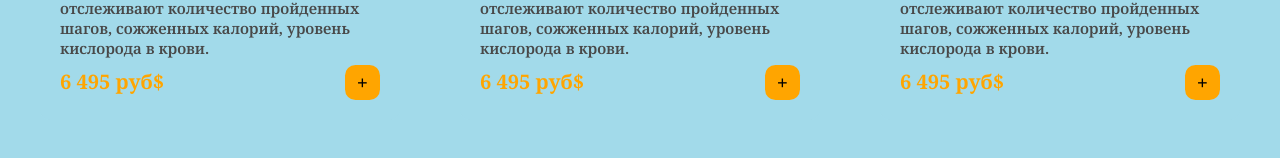
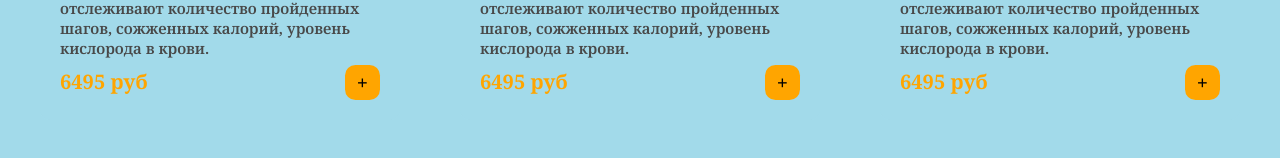
Before and after one commit to SimpLeLuCki/shop, a React (Create React App) app: page / in a window 1280 px wide. Shown: the part 749-907 px from the top of the page. Built offline with nearby package versions, Linux system fonts and the light colour scheme.

Commit message:
Add orders in bascet add new styles and functions

```diff
--- a/src/App.js
+++ b/src/App.js
@@ -16,7 +16,7 @@ export default function App() {
       img: 'smart watch.webp',
       desc: 'Смарт-часы Samsung Galaxy Fit3 обладают женским календарем, с помощью которого можно контролировать цикл и сопутствующие симптомы. Тренировки в количестве 107 штук позволяют поддерживать физическую форму без посещения тренажерного зала. Точные датчики отслеживают количество пройденных шагов, сожженных калорий, уровень кислорода в крови.',
       category: 'samsung',
-      price: '6 495 руб'
+      price: '6495'
 
     },
 
@@ -26,7 +26,7 @@ export default function App() {
       img: 'smart watch.webp',
       desc: 'Смарт-часы Samsung Galaxy Fit3 обладают женским календарем, с помощью которого можно контролировать цикл и сопутствующие симптомы. Тренировки в количестве 107 штук позволяют поддерживать физическую форму без посещения тренажерного зала. Точные датчики отслеживают количество пройденных шагов, сожженных калорий, уровень кислорода в крови.',
       category: 'samsung',
-      price: '6 495 руб'
+      price: '6495'
     },
 
     {
@@ -35,7 +35,7 @@ export default function App() {
       img: 'smart watch.webp',
       desc: 'Смарт-часы Samsung Galaxy Fit3 обладают женским календарем, с помощью которого можно контролировать цикл и сопутствующие симптомы. Тренировки в количестве 107 штук позволяют поддерживать физическую форму без посещения тренажерного зала. Точные датчики отслеживают количество пройденных шагов, сожженных калорий, уровень кислорода в крови.',
       category: 'samsung',
-      price: '6 495 руб'
+      price: '6495'
     },
 
     {
@@ -44,7 +44,7 @@ export default function App() {
       img: 'smart watch.webp',
       desc: 'Смарт-часы Samsung Galaxy Fit3 обладают женским календарем, с помощью которого можно контролировать цикл и сопутствующие симптомы. Тренировки в количестве 107 штук позволяют поддерживать физическую форму без посещения тренажерного зала. Точные датчики отслеживают количество пройденных шагов, сожженных калорий, уровень кислорода в крови.',
       category: 'samsung',
-      price: '6 495 руб'
+      price: '6495'
     },
 
     {
@@ -53,7 +53,7 @@ export default function App() {
       img: 'smart watch.webp',
       desc: 'Смарт-часы Samsung Galaxy Fit3 обладают женским календарем, с помощью которого можно контролировать цикл и сопутствующие симптомы. Тренировки в количестве 107 штук позволяют поддерживать физическую форму без посещения тренажерного зала. Точные датчики отслеживают количество пройденных шагов, сожженных калорий, уровень кислорода в крови.',
       category: 'samsung',
-      price: '6 495 руб'
+      price: '6495'
     },
 
     {
@@ -62,7 +62,7 @@ export default function App() {
       img: 'smart watch.webp',
       desc: 'Смарт-часы Samsung Galaxy Fit3 обладают женским календарем, с помощью которого можно контролировать цикл и сопутствующие симптомы. Тренировки в количестве 107 штук позволяют поддерживать физическую форму без посещения тренажерного зала. Точные датчики отслеживают количество пройденных шагов, сожженных калорий, уровень кислорода в крови.',
       category: 'samsung',
-      price: '6 495 руб'
+      price: '6495'
     },
 
     {
@@ -71,7 +71,7 @@ export default function App() {
       img: 'smart watch.webp',
       desc: 'Смарт-часы Samsung Galaxy Fit3 обладают женским календарем, с помощью которого можно контролировать цикл и сопутствующие симптомы. Тренировки в количестве 107 штук позволяют поддерживать физическую форму без посещения тренажерного зала. Точные датчики отслеживают количество пройденных шагов, сожженных калорий, уровень кислорода в крови.',
       category: 'samsung',
-      price: '6 495 руб'
+      price: '6495'
     },
 
     {
@@ -80,7 +80,7 @@ export default function App() {
       img: 'smart watch.webp',
       desc: 'Смарт-часы Samsung Galaxy Fit3 обладают женским календарем, с помощью которого можно контролировать цикл и сопутствующие симптомы. Тренировки в количестве 107 штук позволяют поддерживать физическую форму без посещения тренажерного зала. Точные датчики отслеживают количество пройденных шагов, сожженных калорий, уровень кислорода в крови.',
       category: 'samsung',
-      price: '6 495 руб'
+      price: '6495'
     },
 
     {
@@ -89,7 +89,7 @@ export default function App() {
       img: 'smart watch.webp',
       desc: 'Смарт-часы Samsung Galaxy Fit3 обладают женским календарем, с помощью которого можно контролировать цикл и сопутствующие симптомы. Тренировки в количестве 107 штук позволяют поддерживать физическую форму без посещения тренажерного зала. Точные датчики отслеживают количество пройденных шагов, сожженных калорий, уровень кислорода в крови.',
       category: 'samsung',
-      price: '6 495 руб'
+      price: '6495'
     },
 
     {
@@ -98,22 +98,27 @@ export default function App() {
       img: 'smart watch.webp',
       desc: 'Смарт-часы Samsung Galaxy Fit3 обладают женским календарем, с помощью которого можно контролировать цикл и сопутствующие симптомы. Тренировки в количестве 107 штук позволяют поддерживать физическую форму без посещения тренажерного зала. Точные датчики отслеживают количество пройденных шагов, сожженных калорий, уровень кислорода в крови.',
       category: 'samsung',
-      price: '6 495 руб'
+      price: '6495'
     },
 
   ]);
 
   const[orders,setOrders]=useState([]);
 
+  const deleteOrder = (id) =>{
+    setOrders(orders.filter((el)=> el.id!==id));
+  }
+
   const addToOrder=(item)=>{
     if(!orders.some((el)=>el.id===item.id)){
       setOrders([...orders,item]);
     }
+    /*setOrders([...orders.item]);*/
   }
 
   return (
     <div className="wrapper">
-      <Header orders={orders}/>
+      <Header orders={orders} onDeLete={deleteOrder}/>
       <Items allItems={items} onAdd={addToOrder}/>
       <Footer />
     </div>
--- a/src/components/Header/Header.module.scss
+++ b/src/components/Header/Header.module.scss
@@ -1,13 +1,19 @@
 header {
     position: relative;
 
-    .empty{
+    .empty {
+        h2 {
+          font-size: 20px;
+          margin-bottom: 20px;
+        }
+    }
 
-        h2{
-            font-size: 20px;
-            margin-bottom: 20px;
-        }
-
+    .summa{
+        float: left;
+        width: 100%;
+        font-weight: 600;
+        font-size: 20px;
+        margin-bottom: 20px;
     }
 
     .logo {
@@ -63,7 +69,7 @@ header {
         z-index: 1000;
         padding: 20px;
         padding-bottom: 0;
-
+        border-radius: 20px;
 
     }
 
@@ -71,4 +77,5 @@ header {
         margin: 50px 0;
     }
 
+
 }
--- a/src/components/Header/index.jsx
+++ b/src/components/Header/index.jsx
@@ -10,18 +10,21 @@ export default function Header(props) {
     let [cartOpen, setCartOpen] = useState(false);
 
     const showOrders = (props) => {
+        let summa = 0;
+        props.orders.forEach(el => summa += Number.parseFloat(el.price));
         return (
             <div>
                 {props.orders.map(el => (
-                    <Orders key={el.id} item={el} />
+                    <Orders onDeLete={props.onDeLete} key={el.id} item={el} />
                 ))}
+                <p className={styles.summa}>Итого: {new Intl.NumberFormat().format(summa)} руб</p>
             </div>
         );
     }
 
     const showNothing = () => {
         return (
-            <div className="styles.empty">
+            <div className={styles.empty}>
                 <h2>Товары отсутствуют в корзине</h2>
             </div>
         );
--- a/src/components/Item/index.jsx
+++ b/src/components/Item/index.jsx
@@ -7,7 +7,7 @@ export default function Items(props){
             <img src={"./images/"+props.item.img} alt="Error"></img>
             <h2>{props.item.title}</h2>
             <p>{props.item.desc}</p>
-            <b>{props.item.price}$</b>
+            <b>{props.item.price} руб</b>
             <div className={styles.addToCart} onClick={()=>props.onAdd(props.item)}>+</div>
         </div>
     )
--- a/src/components/Orders/Orders.module.scss
+++ b/src/components/Orders/Orders.module.scss
@@ -7,6 +7,7 @@
         width: 70px;
         float: left;
         margin-right: 20px;
+        border-radius: 15px;
     }
 
     h2 {
@@ -19,4 +20,24 @@
         font-weight: 600;
     }
 
+    .deleteIcon {
+        color: orange;
+        float: right;
+        position: relative;
+        top: -25px;
+        right: -10px;
+        font-size: 20px;
+        cursor: pointer;
+        transition: color,transform 1000ms ease;
+
+        &:hover{
+            color: rgb(155, 105, 14);
+            transform: scale(1.5);
+        }
+
+
+    }
+
+
+
 }
--- a/src/components/Orders/index.jsx
+++ b/src/components/Orders/index.jsx
@@ -1,12 +1,14 @@
 import React from "react";
 import styles from "./Orders.module.scss"
+import { MdDeleteForever } from "react-icons/md";
 
 export default function Orders(props){
     return(
         <div className={styles.item}>
             <img src={"./images/"+props.item.img} alt="Error"></img>
             <h2>{props.item.title}</h2>
-            <b>{props.item.price}$</b>
+            <b>{props.item.price} руб</b>
+            <MdDeleteForever onClick={()=>props.onDeLete(props.item.id)} className={styles.deleteIcon}/>
         </div>
     );
 }
```
